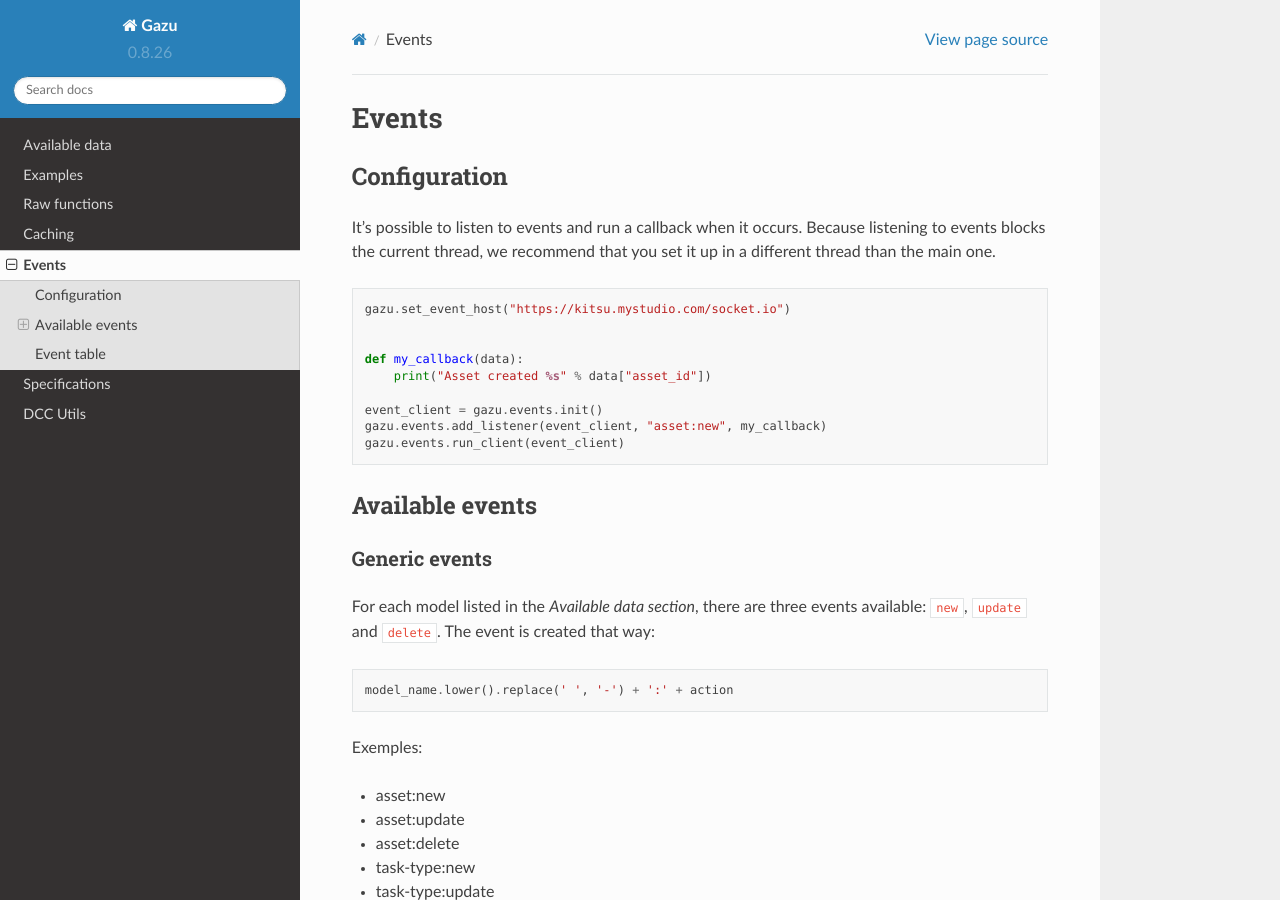
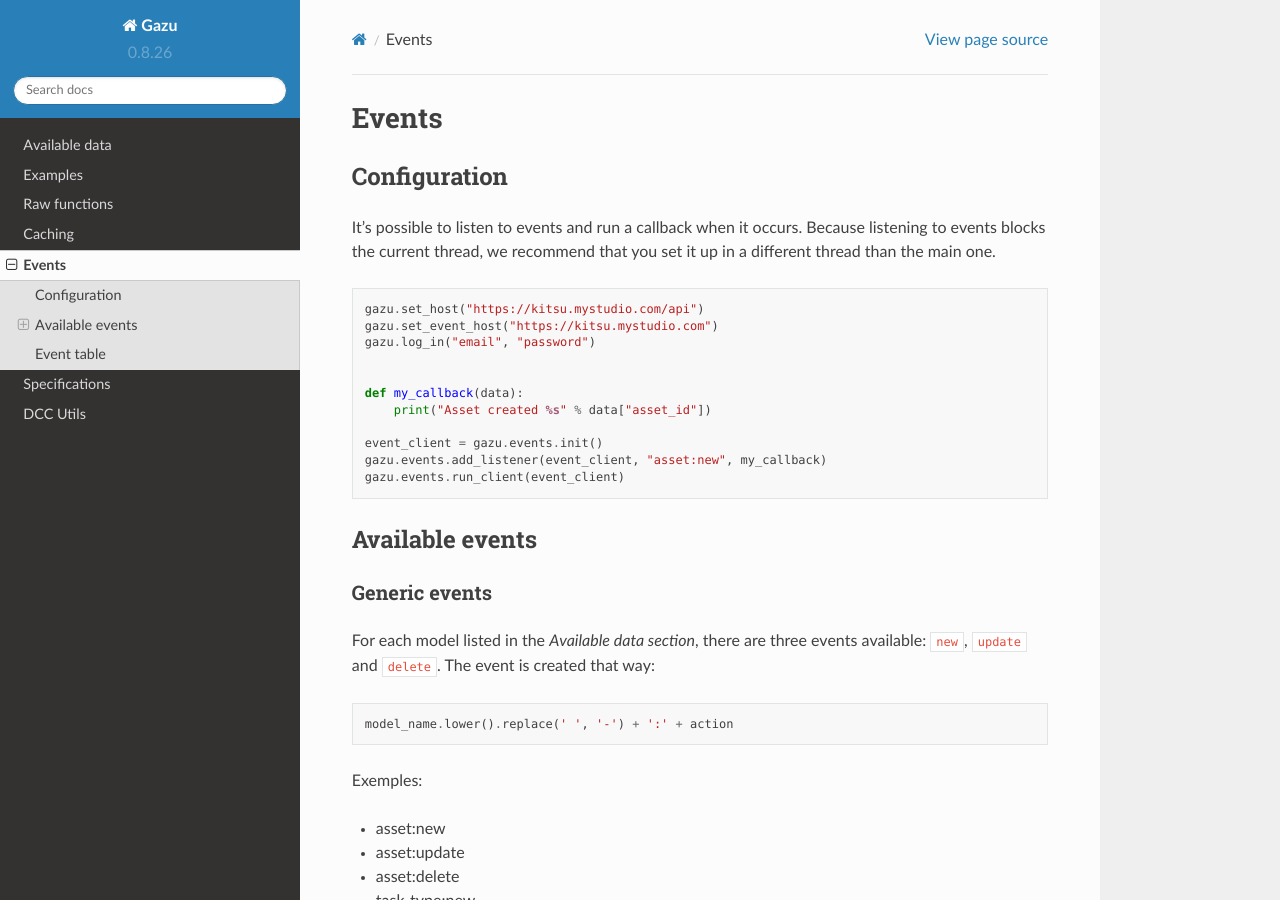
Before and after one commit to cgwire/gazu, a Sphinx documentation site: the page built from docs/source/events.md, in a window 1280 px wide and 900 px high. Built offline with Sphinx 7.4.7 and the Read the Docs theme 2.0.0, drawn with Linux system fonts in a browser that asks for light colours; pages that are not in the unit, such as notebooks, are missing from menus.

Commit message:
[events] update example for listining to events

````diff
--- a/docs/source/events.md
+++ b/docs/source/events.md
@@ -6,7 +6,9 @@ It's possible to listen to events and run a callback when it occurs. Because lis
 set it up in a different thread than the main one.
 
 ```python
-gazu.set_event_host("https://kitsu.mystudio.com/socket.io")
+gazu.set_host("https://kitsu.mystudio.com/api")
+gazu.set_event_host("https://kitsu.mystudio.com")
+gazu.log_in("email", "password")
 
 
 def my_callback(data):
````
